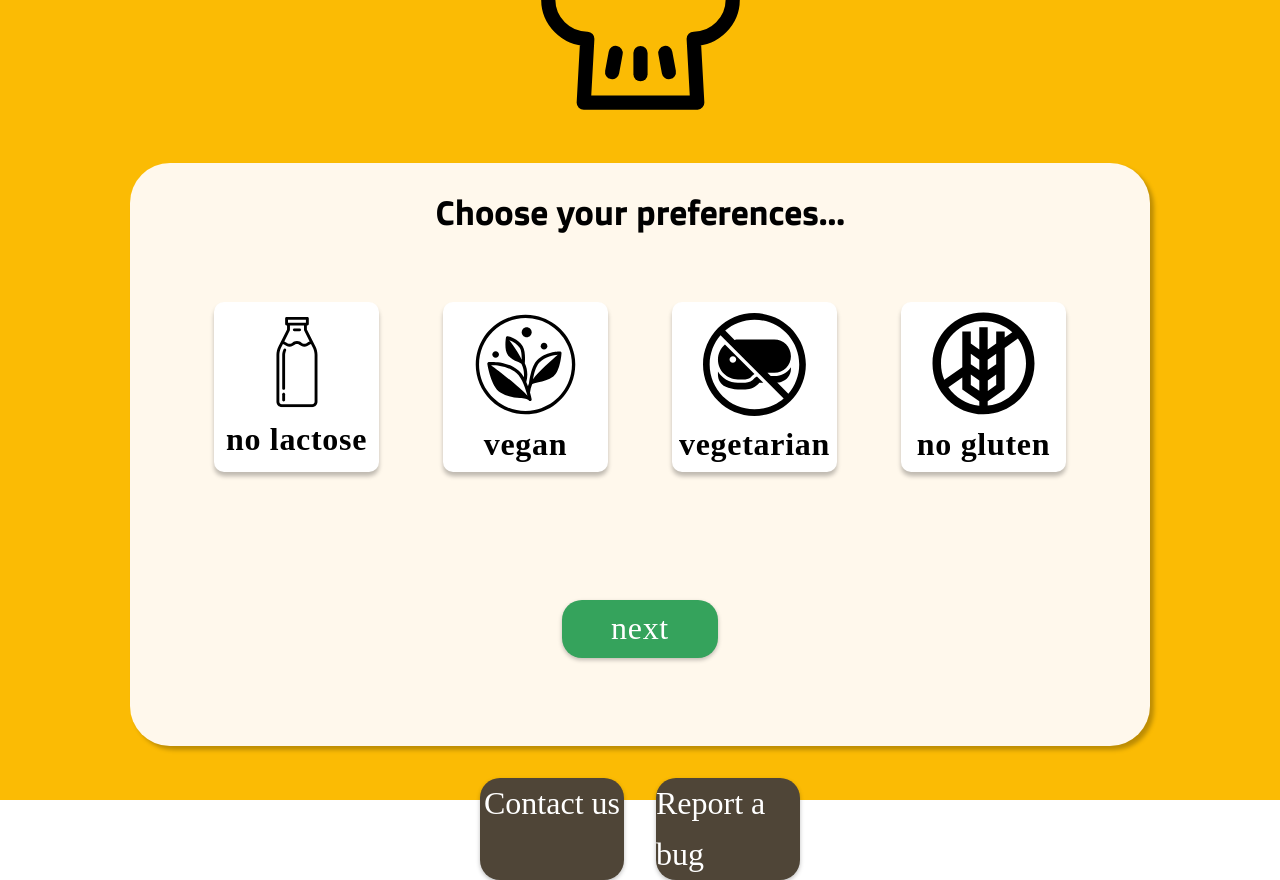
After one commit to Zoltw/curcumo, a PHP site: page /public/views/pref.html in a window 1280 px wide. The commit adds this page. Run offline with PHP 8.4, Linux system fonts and the light colour scheme; some web fonts are replaced.

Commit message:
added pref pages

```diff
--- a/public/css/style.css
+++ b/public/css/style.css
@@ -125,10 +125,11 @@ a.contact-button {
     font-family: 'Dongle';
     font-size: 200%;
     border: none;
-    line-height: 1.8em;
+    line-height: 1.6em;
     box-shadow: 0px 2px 4px rgb(0 0 0 / 25%);
-    width: 4em;
+    width: 4.5em;
     margin-bottom: 0.5em;
+    margin: 0 0.5em;
     display: flex;
     text-decoration: none;
     justify-content: center;
@@ -246,6 +247,139 @@ a.login {
     margin-left: 0.5em;
 }
 
+/*preferences (pref.html)*/
+
+.preferences-container {
+    width: 1020px;
+    height: 583px;
+    background: #FFF8EC;
+    box-shadow: 4px 4px 4px rgba(0, 0, 0, 0.25);
+    border-radius: 40px;
+    margin-bottom: auto;
+    display: flex;
+    flex-direction: column;
+    justify-content: center;
+    align-items: center;
+    letter-spacing: 0.7px;
+
+}
+
+.pref-description {
+    font-family: 'Doppio One';
+    font-size: 100%;
+    display: flex;
+    flex-direction: column;
+    justify-content: center;
+    align-items: center;
+    margin: 3em 0;
+    letter-spacing: 0.7px;
+}
+
+.choose-preference {
+    flex-direction: row;
+    display: inline-flex;
+    justify-content: center;
+    align-items: center;
+    font-family: 'Dongle';
+}
+
+.sections {
+    display: flex;
+}
+
+.first-section {
+    display: flex;
+}
+
+.first-icon {
+    width: 165px;
+    height: 170px;
+    background: #FFFFFF;
+    box-shadow: 0px 4.24658px 4.24658px rgba(0, 0, 0, 0.25);
+    border-radius: 10px;
+    display: flex;
+    align-items: center;
+    flex-direction: column;
+    justify-content: space-evenly;
+    margin: 0 1em;
+    font-size: 200%;
+}
+
+.second-icon {
+    width: 165px;
+    height: 170px;
+    background: #FFFFFF;
+    box-shadow: 0px 4.24658px 4.24658px rgba(0, 0, 0, 0.25);
+    border-radius: 10px;
+    display: flex;
+    align-items: center;
+    flex-direction: column;
+    justify-content: space-evenly;
+    margin: 0 1em;
+    font-size: 200%;
+}
+
+.second-section {
+    display: flex;
+}
+
+.third-icon {
+    width: 165px;
+    height: 170px;
+    background: #FFFFFF;
+    box-shadow: 0px 4.24658px 4.24658px rgba(0, 0, 0, 0.25);
+    border-radius: 10px;
+    display: flex;
+    align-items: center;
+    flex-direction: column;
+    justify-content: space-evenly;
+    margin: 0 1em;
+    font-size: 200%;
+}
+
+.fourth-icon {
+    width: 165px;
+    height: 170px;
+    background: #FFFFFF;
+    box-shadow: 0px 4.24658px 4.24658px rgba(0, 0, 0, 0.25);
+    border-radius: 10px;
+    display: flex;
+    align-items: center;
+    flex-direction: column;
+    justify-content: space-evenly;
+    margin: 0 1em;
+    font-size: 200%;
+}
+
+.pref-button {
+    display: flex;
+    flex-direction: column;
+    justify-content: center;
+    align-items: center;
+}
+
+a.pref {
+    margin: 4em;
+    width: 50%;
+    font-family: 'Dongle';
+    font-size: 200%;
+    display: flex;
+    border: none;
+    color: #FFFFFF;
+    line-height: 1.8em;
+    background: #35A35C;
+    box-shadow: 0px 2px 4px rgba(0, 0, 0, 0.25);
+    border-radius: 20px;
+    text-decoration: none;
+    justify-content: center;
+    letter-spacing: 0.7px;
+}
+
+.contact-button-container-pref {
+    margin-top: 2em;
+    margin-bottom: 3em;
+    display: flex;
+}
 
 @media only screen and (max-device-width: 450px) {
 
--- /dev/null
+++ b/public/views/pref.html
@@ -0,0 +1,49 @@
+<!DOCTYPE html>
+<head>
+    <link rel="stylesheet" type="text/css" href="../css/style.css">
+    <title>choose your preferences</title>
+    <link rel="icon" href="../img/curcumo-logo.png" type="image/icon type">
+</head>
+<body>
+<div class="container">
+    <div class="logo">
+        <img src="../img/hatLogo.svg">
+    </div>
+    <div class="preferences-container">
+        <div class="pref-description">
+            <h1>Choose your preferences...</h1>
+        </div>
+        <div class="choose-preference">
+            <div class="sections">
+                <div class="first-section">
+                    <div class="first-icon">
+                        <img src="../img/milk-icon.svg" alt="">
+                        <b>no lactose</b>
+                    </div>
+                    <div class="second-icon">
+                        <img src="../img/vegan-icon.svg" alt="">
+                        <b>vegan</b>
+                    </div>
+                </div>
+                <div class="second-section">
+                    <div class="third-icon">
+                        <img src="../img/vegetarian-icon.svg" alt="">
+                        <b>vegetarian</b>
+                    </div>
+                    <div class="fourth-icon">
+                        <img src="../img/no-gluten-icon.svg" alt="">
+                        <b>no gluten</b>
+                    </div>
+                </div>
+            </div>
+        </div>
+        <div class="pref-button">
+            <a href="../views/pref-second.html" class="pref">next</a>
+        </div>
+    </div>
+    <div class="contact-button-container-pref">
+        <a class="contact-button">Contact us</a>
+        <a class="contact-button">Report a bug</a>
+    </div>
+</div>
+</body>
```
Also changed, not shown: other parts of public/css/style.css (+46 -0 lines), public/views/pref-second.html (added, +49 -0 lines), public/img/bacon-icon.svg (added), public/img/bread-icon.svg (added), public/img/fish-icon.svg (added), public/img/greens-icon.svg (added), public/img/milk-icon.svg (added), public/img/no-gluten-icon.svg (added), public/img/vegan-icon.svg (added), public/img/vegetarian-icon.svg (added), public/views/projects.html (deleted).
